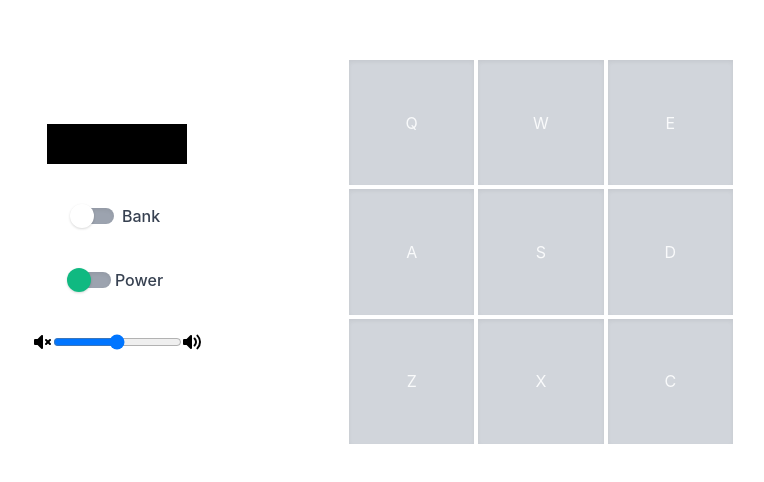
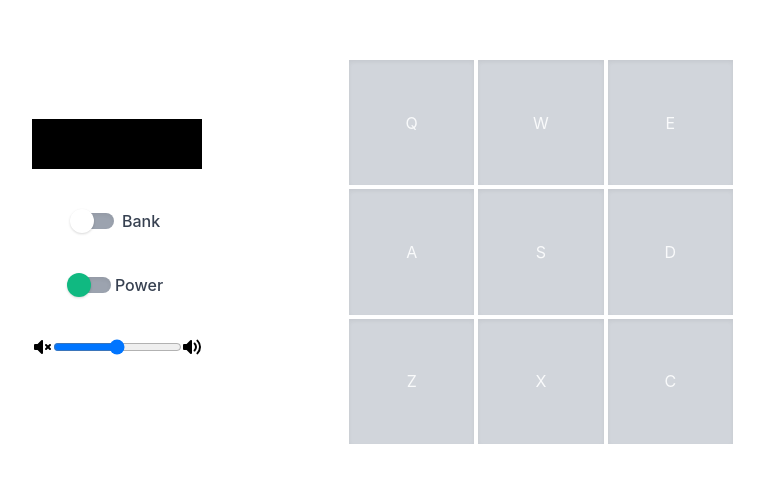
Before and after one commit to synerjay/drum-machine-react-app, a React (Create React App) app: page / in a window 1280 px wide. Shown: the part 148-630 px from the top of the page, without its empty margins (327-1091 px from the left). Built offline with nearby package versions, Linux system fonts and the light colour scheme.

Commit message:
added some styling

```diff
--- a/src/index.css
+++ b/src/index.css
@@ -33,9 +33,9 @@ input:checked ~ .dotB {
 /* This will prevent the Display to move the other elements */
 .Display {
   background-color: #000;
-  max-width: 140px;
-  max-height: 40px;
-  min-width: 140px;
-  min-height: 40px;
+  max-width: 170px;
+  max-height: 50px;
+  min-width: 170px;
+  min-height: 50px;
   overflow: hidden;
 }
```
